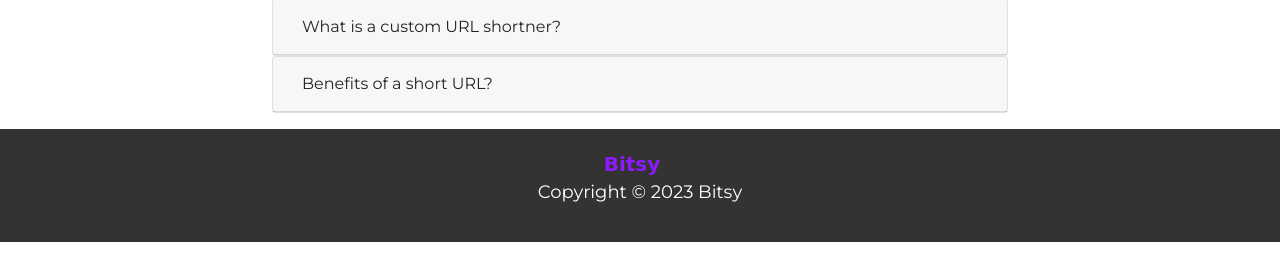
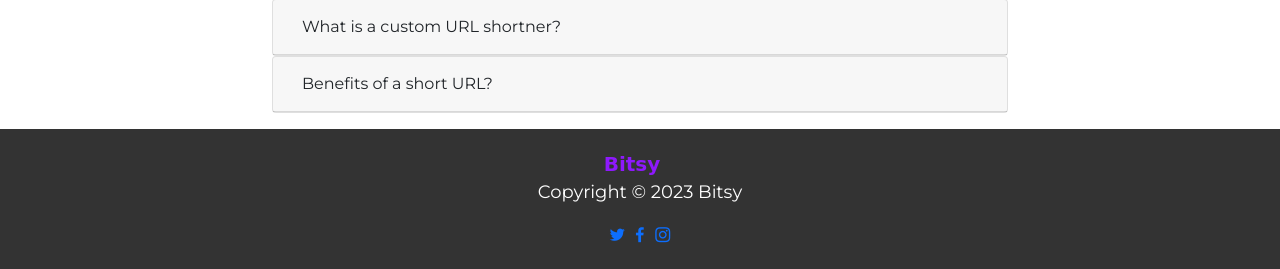
Before and after one commit to kadelcode/url-shortener, a Flask app: page / in a window 1280 px wide. Shown: the part 1162-1431 px from the top of the page. Before the commit the page ends 1404 px from the top, so only its background shows below. Run offline with Flask 3, Linux system fonts and the light colour scheme; some libraries are stand-ins or nearby versions; some web fonts are replaced.

Commit message:
Add icon div

```diff
--- a/core/templates/base.html
+++ b/core/templates/base.html
@@ -68,6 +68,11 @@
       <div class="text-center">
         <b><a class="navbar-brand logo-font" href="{{url_for('index')}}">Bitsy</a></b>
         <p>Copyright &copy; 2023 Bitsy</p>
+        <div class="social-icons">
+          <a href="#"><i class="uil uil-twitter"></i></a>
+          <a href="#"><i class="uil uil-facebook-f"></i></a>
+          <a href="#"><i class="uil uil-instagram"></i></a>
+        </div>
       </div>
     </footer>
 
```
